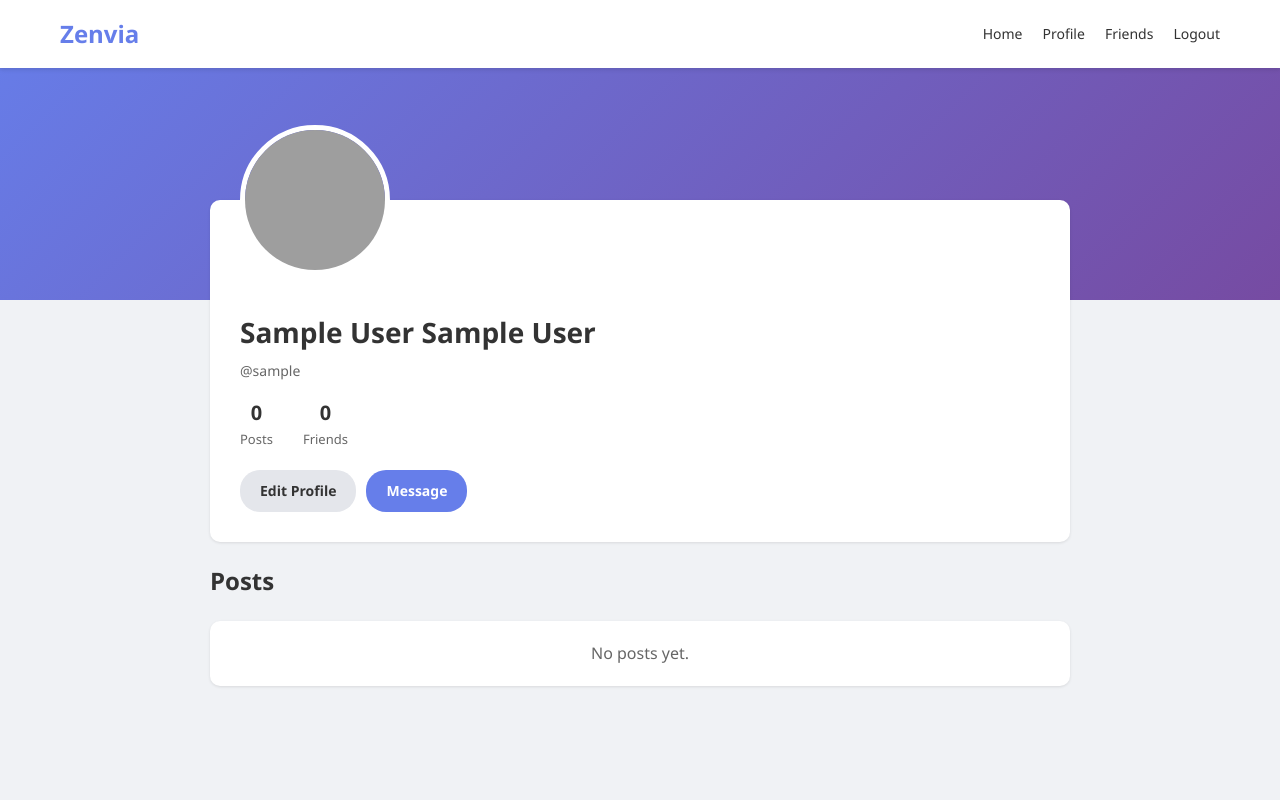
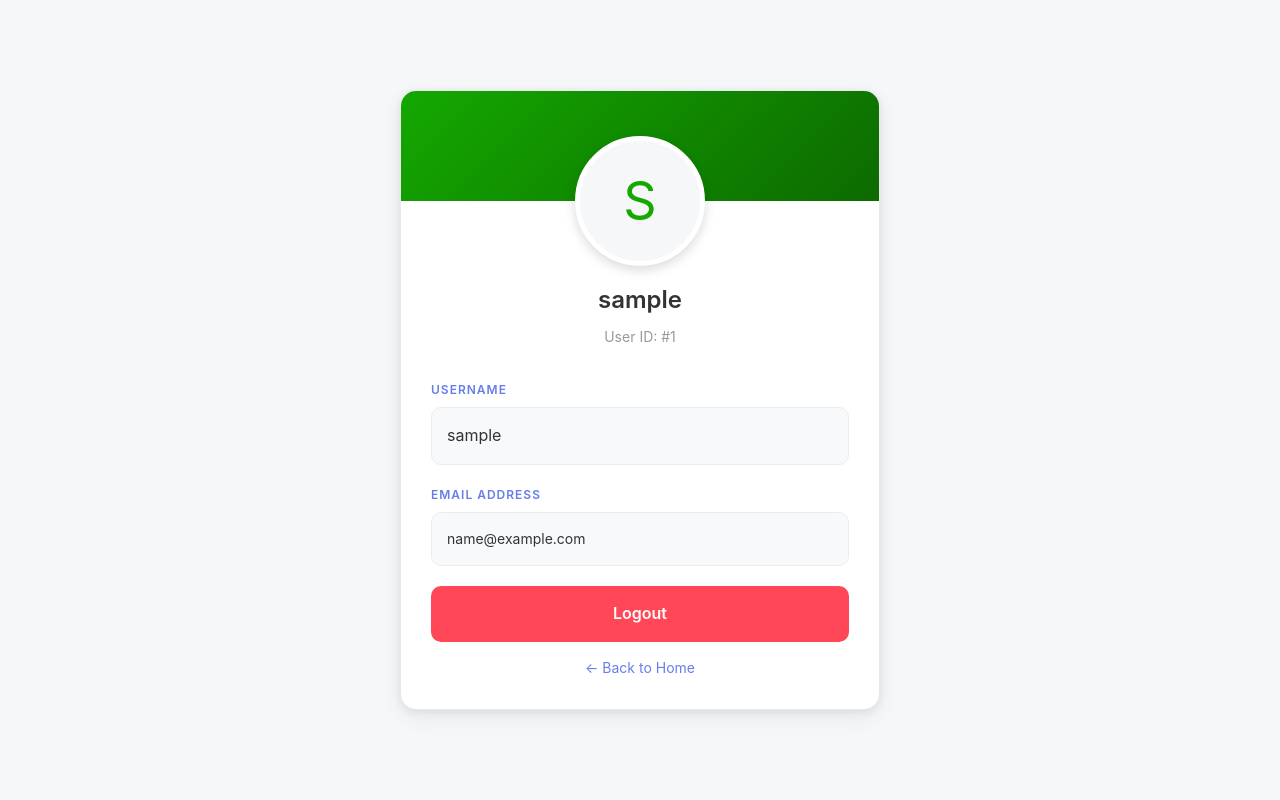
Before and after one commit to Tesfaye-kel/zenvia, a PHP site: page /profile.php in a window 1280 px wide. Run offline with PHP 8.4, Linux system fonts and the light colour scheme; the visitor is signed in with stand-in values (Sample User, id 1); data that the repository does not hold is empty; grey boxes are pictures that could not be loaded.

Commit message:
improve ment of profile pic

```diff
--- a/Zenvia/css/style.css
+++ b/Zenvia/css/style.css
@@ -8,9 +8,9 @@
 }
 
 body {
-    font-family: 'Segoe UI', Tahoma, Geneva, Verdana, sans-serif;
-    background: #f0f2f5;
-    color: #333;
+    font-family: -apple-system, BlinkMacSystemFont, 'Segoe UI', Roboto, Oxygen, Ubuntu, Cantarell, sans-serif;
+    background: #f5f7f9;
+    color: #2d3b45;
     line-height: 1.6;
 }
 
@@ -45,14 +45,15 @@ img {
 }
 
 .logo {
-    font-size: 28px;
-    font-weight: bold;
-    color: #667eea;
+    font-size: 26px;
+    font-weight: 700;
+    color: #14a800;
     text-decoration: none;
+    letter-spacing: -0.5px;
 }
 
 .logo:hover {
-    color: #5568d3;
+    color: #108a00;
 }
 
 .header-search {
@@ -82,7 +86,7 @@ img {
 }
 
 .header-nav a {
-    color: #333;
+    color: #6b7785;
     text-decoration: none;
     font-size: 14px;
     font-weight: 500;
@@ -175,54 +188,59 @@ img {
     min-height: 100px;
 }
 
-/* Buttons */
+/* Buttons - Upwork Style */
 .btn {
-    padding: 10px 20px;
-    border-radius: 5px;
+    padding: 12px 24px;
+    border-radius: 8px;
     font-size: 14px;
     font-weight: 600;
     cursor: pointer;
-    transition: all 0.2s;
+    transition: all 0.2s ease;
     border: none;
     display: inline-block;
     text-align: center;
 }
 
 .btn-primary {
-    background: #667eea;
+    background: #14a800;
     color: white;
 }
 
 .btn-primary:hover {
-    background: #5568d3;
+    background: #108a00;
     transform: translateY(-1px);
+    box-shadow: 0 4px 12px rgba(20, 168, 0, 0.25);
 }
 
 .btn-secondary {
-    background: #e4e6eb;
-    color: #333;
+    background: #f5f7f9;
+    color: #2d3b45;
+    border: 1px solid #d4d7db;
 }
 
 .btn-secondary:hover {
-    background: #d8dadf;
+    background: #efeff0;
+    border-color: #b5b8bc;
 }
 
 .btn-danger {
-    background: #ffebee;
+    background: #fdf2f2;
     color: #c62828;
+    border: 1px solid #ffcdd2;
 }
 
 .btn-danger:hover {
-    background: #ffcdd2;
+    background: #ffebee;
 }
 
 .btn-success {
-    background: #e8f5e9;
-    color: #2e7d32;
+    background: #f0fdf4;
+    color: #16a34a;
+    border: 1px solid #bbf7d0;
 }
 
 .btn-success:hover {
-    background: #c8e6c9;
+    background: #dcfce7;
 }
 
 .btn-block {
@@ -258,11 +276,12 @@ img {
 
 /* Post Styles */
 .post {
-    background: white;
-    border-radius: 10px;
-    padding: 20px;
+    background: #ffffff;
+    border-radius: 12px;
+    padding: 24px;
     margin-bottom: 20px;
-    box-shadow: 0 1px 3px rgba(0, 0, 0, 0.1);
+    box-shadow: 0 1px 3px rgba(0, 0, 0, 0.04), 0 4px 12px rgba(0, 0, 0, 0.03);
+    border: 1px solid #e8e9eb;
 }
 
 .post-header {
--- /dev/null
+++ b/Zenvia/includes/db.php
@@ -0,0 +1,25 @@
+<?php
+/**
+ * Database Connection using PDO
+ * Provides secure database connection with prepared statements support
+ */
+
+$host = "localhost";
+$user = "root";
+$pass = "";
+$dbname = "zenvia";
+
+try {
+    // Create PDO connection
+    $conn = new PDO("mysql:host=$host;dbname=$dbname;charset=utf8mb4", $user, $pass);
+
+    // Set PDO error mode to exception
+    $conn->setAttribute(PDO::ATTR_ERRMODE, PDO::ERRMODE_EXCEPTION);
+
+    // Set default fetch mode to associative array
+    $conn->setAttribute(PDO::ATTR_DEFAULT_FETCH_MODE, PDO::FETCH_ASSOC);
+
+} catch (PDOException $e) {
+    die("Connection failed: " . $e->getMessage());
+}
+?>
--- a/Zenvia/profile.php
+++ b/Zenvia/profile.php
@@ -1,8 +1,10 @@
 <?php
 session_start();
-require_once 'includes/config.php';
 
-// Check if user is logged in
+// Include PDO database connection
+require_once 'includes/db.php';
+
+// Check if user is logged in (session-based)
 if (!isset($_SESSION['user_id'])) {
     header("Location: login.php");
     exit();
@@ -10,47 +12,16 @@ if (!isset($_SESSION['user_id'])) {
 
 $user_id = $_SESSION['user_id'];
 
-// Get profile user_id from URL
-$profile_id = isset($_GET['id']) ? $_GET['id'] : $user_id;
+// Fetch currently logged-in user's data using PDO with prepared statement
+$stmt = $conn->prepare("SELECT username, email, profile_pic, first_name, last_name FROM users WHERE id = ?");
+$stmt->execute([$user_id]);
+$user = $stmt->fetch();
 
-// Get profile user info
-$stmt = $conn->prepare("SELECT * FROM users WHERE id = ?");
-$stmt->bind_param("i", $profile_id);
-$stmt->execute();
-$profile_result = $stmt->get_result();
-$profile_user = $profile_result->fetch_assoc();
-$stmt->close();
-
-if (!$profile_user) {
-    header("Location: index.php");
+// If user not found, redirect to login
+if (!$user) {
+    session_destroy();
+    header("Location: login.php");
     exit();
-}
-
-// Get user's posts
-$stmt = $conn->prepare("SELECT * FROM posts WHERE user_id = ? ORDER BY created_at DESC");
-$stmt->bind_param("i", $profile_id);
-$stmt->execute();
-$posts_result = $stmt->get_result();
-$posts = $posts_result->fetch_all(MYSQLI_ASSOC);
-$stmt->close();
-
-// Get friend count
-$stmt = $conn->prepare("SELECT COUNT(*) as friend_count FROM friends WHERE (user_id = ? OR friend_id = ?) AND status = 'accepted'");
-$stmt->bind_param("ii", $profile_id, $profile_id);
-$stmt->execute();
-$friend_count_result = $stmt->get_result();
-$friend_count = $friend_count_result->fetch_assoc()['friend_count'];
-$stmt->close();
-
-// Check if they are friends
-$is_friend = false;
-if ($profile_id != $user_id) {
-    $stmt = $conn->prepare("SELECT id FROM friends WHERE (user_id = ? AND friend_id = ?) OR (user_id = ? AND friend_id = ?) AND status = 'accepted'");
-    $stmt->bind_param("iiii", $user_id, $profile_id, $profile_id, $user_id);
-    $stmt->execute();
-    $is_friend_result = $stmt->get_result();
-    $is_friend = $is_friend_result->num_rows > 0;
-    $stmt->close();
 }
 ?>
 
@@ -59,279 +30,243 @@ if ($profile_id != $user_id) {
 <head>
     <meta charset="UTF-8">
     <meta name="viewport" content="width=device-width, initial-scale=1.0">
-    <title><?php echo htmlspecialchars($profile_user['first_name'] . ' ' . $profile_user['last_name']); ?> - Zenvia</title>
+    <title>My Profile - Zenvia</title>
     <link rel="stylesheet" href="css/style.css">
     <link rel="stylesheet" href="css/responsive.css">
-    <link rel="icon" href="images/logo.png" type="image/png">
     <style>
-        * { margin: 0; padding: 0; box-sizing: border-box; }
-        body { font-family: 'Segoe UI', Tahoma, Geneva, Verdana, sans-serif; background: #f0f2f5; }
-
-        .header {
-            background: white;
-            box-shadow: 0 2px 4px rgba(0, 0, 0, 0.1);
-            position: fixed;
-            top: 0;
-            left: 0;
-            right: 0;
-            z-index: 1000;
+        * {
+            margin: 0;
+            padding: 0;
+            box-sizing: border-box;
         }
 
-        .header-content {
-            max-width: 1200px;
-            margin: 0 auto;
-            padding: 15px 20px;
+        body {
+            font-family: -apple-system, BlinkMacSystemFont, 'Segoe UI', Roboto, Oxygen, Ubuntu, Cantarell, sans-serif;
+            background: #f5f7f9;
+            min-height: 100vh;
             display: flex;
-            justify-content: space-between;
+            justify-content: center;
             align-items: center;
+            padding: 20px;
         }
 
-        .logo { font-size: 24px; font-weight: bold; color: #667eea; text-decoration: none; }
+        .profile-card {
+            background: #ffffff;
+            border-radius: 16px;
+            box-shadow: 0 2px 8px rgba(0, 0, 0, 0.08), 0 8px 24px rgba(0, 0, 0, 0.06);
+            width: 100%;
+            max-width: 480px;
+            overflow: hidden;
+            border: 1px solid #e8e9eb;
+        }
 
-        .header-nav { display: flex; gap: 20px; }
-        .header-nav a { color: #333; text-decoration: none; font-size: 14px; }
-
-        .profile-cover {
-            height: 300px;
-            background: linear-gradient(135deg, #667eea 0%, #764ba2 100%);
+        .profile-header {
+            background: linear-gradient(135deg, #14a800 0%, #0d6a00 100%);
+            padding: 40px 30px 70px;
+            text-align: center;
             position: relative;
         }
 
-        .profile-container {
-            max-width: 900px;
+        .profile-avatar {
+            width: 130px;
+            height: 130px;
+            border-radius: 50%;
+            border: 5px solid #ffffff;
+            background: #f5f7f9;
+            display: flex;
+            align-items: center;
+            justify-content: center;
             margin: 0 auto;
-            padding: 0 20px;
+            position: absolute;
+            left: 50%;
+            transform: translateX(-50%);
+            bottom: -65px;
+            font-size: 52px;
+            color: #14a800;
+            box-shadow: 0 4px 12px rgba(0, 0, 0, 0.15);
         }
 
-        .profile-info {
-            background: white;
-            border-radius: 10px;
-            padding: 30px;
-            margin-top: -100px;
-            position: relative;
-            box-shadow: 0 1px 3px rgba(0, 0, 0, 0.1);
+        .profile-body {
+            padding: 80px 30px 30px;
         }
 
-        .profile-avatar {
-            width: 150px;
-            height: 150px;
-            border-radius: 50%;
-            border: 5px solid white;
-            object-fit: cover;
-            position: absolute;
-            top: -75px;
-            left: 30px;
+        .profile-title {
+            text-align: center;
+            margin-bottom: 30px;
         }
 
-        .profile-details {
-            padding-top: 80px;
-        }
-
-        .profile-name {
-            font-size: 28px;
+        .profile-title h1 {
             color: #333;
+            font-size: 24px;
+            font-weight: 600;
             margin-bottom: 5px;
         }
 
-        .profile-username {
-            color: #666;
+        .profile-title .user-id {
+            color: #999;
             font-size: 14px;
-            margin-bottom: 15px;
         }
 
-        .profile-bio {
-            color: #333;
-            margin-bottom: 15px;
-            line-height: 1.5;
-        }
-
-        .profile-stats {
-            display: flex;
-            gap: 30px;
+        .info-group {
             margin-bottom: 20px;
         }
 
-        .profile-stat {
-            text-align: center;
+        .info-label {
+            display: block;
+            color: #667eea;
+            font-size: 12px;
+            font-weight: 600;
+            text-transform: uppercase;
+            letter-spacing: 1px;
+            margin-bottom: 8px;
         }
 
-        .profile-stat-count {
-            font-size: 20px;
-            font-weight: bold;
+        .info-value {
+            background: #f8f9fa;
+            border: 1px solid #e9ecef;
+            border-radius: 10px;
+            padding: 15px;
             color: #333;
+            font-size: 16px;
         }
 
-        .profile-stat-label {
-            font-size: 13px;
-            color: #666;
+        .info-value.email {
+            font-size: 14px;
         }
 
-        .profile-actions {
-            display: flex;
-            gap: 10px;
-        }
-
-        .btn {
-            padding: 10px 20px;
-            border-radius: 20px;
+        .logout-btn {
+            display: block;
+            width: 100%;
+            background: #ff4757;
+            color: white;
+            border: none;
+            padding: 15px;
+            border-radius: 10px;
+            font-size: 16px;
             font-weight: 600;
             cursor: pointer;
             text-decoration: none;
-            display: inline-block;
+            text-align: center;
+            margin-top: 20px;
+            transition: background 0.3s ease, transform 0.2s ease;
         }
 
-        .btn-primary {
-            background: #667eea;
-            color: white;
-            border: none;
+        .logout-btn:hover {
+            background: #ff6b7a;
+            transform: translateY(-2px);
         }
 
-        .btn-secondary {
-            background: #e4e6eb;
-            color: #333;
-            border: none;
+        .home-link {
+            display: block;
+            text-align: center;
+            color: #667eea;
+            text-decoration: none;
+            margin-top: 15px;
+            font-size: 14px;
         }
 
-        .posts-section {
-            margin-top: 20px;
+        .home-link:hover {
+            text-decoration: underline;
         }
 
-        .post {
-            background: white;
-            border-radius: 10px;
-            padding: 20px;
-            margin-bottom: 20px;
-            box-shadow: 0 1px 3px rgba(0, 0, 0, 0.1);
+        /* Responsive Design */
+        @media (max-width: 480px) {
+            body {
+                padding: 15px;
+            }
+
+            .profile-card {
+                border-radius: 15px;
+            }
+
+            .profile-header {
+                padding: 30px 20px 50px;
+            }
+
+            .profile-avatar {
+                width: 100px;
+                height: 100px;
+                bottom: -50px;
+                font-size: 40px;
+            }
+
+            .profile-body {
+                padding: 60px 20px 20px;
+            }
+
+            .profile-title h1 {
+                font-size: 20px;
+            }
+
+            .info-value {
+                padding: 12px;
+                font-size: 14px;
+            }
+
+            .info-value.email {
+                font-size: 13px;
+            }
+
+            .logout-btn {
+                padding: 12px;
+                font-size: 14px;
+            }
         }
 
-        .post-header {
-            display: flex;
-            align-items: center;
-            gap: 12px;
-            margin-bottom: 15px;
-        }
+        @media (max-width: 320px) {
+            .profile-avatar {
+                width: 80px;
+                height: 80px;
+                bottom: -40px;
+                font-size: 32px;
+            }
 
-        .post-avatar {
-            width: 40px;
-            height: 40px;
-            border-radius: 50%;
-            object-fit: cover;
-        }
-
-        .post-user-info h4 { font-size: 15px; color: #333; }
-        .post-user-info span { font-size: 12px; color: #666; }
-
-        .post-content { margin-bottom: 15px; line-height: 1.5; color: #333; }
-
-        .post-image { width: 100%; border-radius: 8px; margin-bottom: 15px; }
-
-        .post-actions {
-            display: flex;
-            gap: 20px;
-            padding-top: 15px;
-            border-top: 1px solid #eee;
-        }
-
-        .post-action {
-            display: flex;
-            align-items: center;
-            gap: 5px;
-            color: #666;
-            cursor: pointer;
-            font-size: 14px;
-            background: none;
-            border: none;
+            .profile-body {
+                padding: 50px 15px 15px;
+            }
         }
     </style>
 </head>
 <body>
-    <header class="header">
-        <div class="header-content">
-            <a href="index.php" class="logo">Zenvia</a>
-            <nav class="header-nav">
-                <a href="index.php">Home</a>
-                <a href="profile.php">Profile</a>
-                <a href="friends.php">Friends</a>
-                <a href="logout.php">Logout</a>
-            </nav>
-        </div>
-    </header>
-
-    <div class="profile-cover"></div>
-
-    <div class="profile-container">
-        <div class="profile-info">
-            <img src="images/profile_pics/<?php echo htmlspecialchars($profile_user['profile_pic']); ?>" alt="Profile" class="profile-avatar">
-
-            <div class="profile-details">
-                <h1 class="profile-name"><?php echo htmlspecialchars($profile_user['first_name'] . ' ' . $profile_user['last_name']); ?></h1>
-                <p class="profile-username">@<?php echo htmlspecialchars($profile_user['username']); ?></p>
-
-                <?php if (!empty($profile_user['bio'])): ?>
-                    <p class="profile-bio"><?php echo nl2br(htmlspecialchars($profile_user['bio'])); ?></p>
-                <?php endif; ?>
-
-                <div class="profile-stats">
-                    <div class="profile-stat">
-                        <div class="profile-stat-count"><?php echo count($posts); ?></div>
-                        <div class="profile-stat-label">Posts</div>
-                    </div>
-                    <div class="profile-stat">
-                        <div class="profile-stat-count"><?php echo $friend_count; ?></div>
-                        <div class="profile-stat-label">Friends</div>
-                    </div>
-                </div>
-
-                <div class="profile-actions">
-                    <?php if ($profile_id == $user_id): ?>
-                        <a href="edit-profile.php" class="btn btn-secondary">Edit Profile</a>
-                    <?php elseif ($is_friend): ?>
-                        <button class="btn btn-secondary">Friends</button>
-                    <?php else: ?>
-                        <button class="btn btn-primary" onclick="addFriend(<?php echo $profile_id; ?>)">Add Friend</button>
-                    <?php endif; ?>
-                    <a href="messages.php?id=<?php echo $profile_id; ?>" class="btn btn-primary">Message</a>
-                </div>
+    <div class="profile-card">
+        <div class="profile-header">
+            <div class="profile-avatar">
+                <?php
+                // Display profile picture or fallback to first letter of username
+                $profile_pic = !empty($user['profile_pic']) ? $user['profile_pic'] : '';
+                $upload_dir = dirname(__DIR__) . '/images/profile_pics/';
+                if (!empty($profile_pic) && file_exists($upload_dir . $profile_pic)) {
+                    echo '<img src="images/profile_pics/' . htmlspecialchars($profile_pic) . '" alt="Profile Picture" style="width:100%;height:100%;border-radius:50%;object-fit:cover;">';
+                } else {
+                    echo strtoupper(htmlspecialchars($user['username'][0]));
+                }
+                ?>
             </div>
         </div>
 
-        <div class="posts-section">
-            <h2 style="margin-bottom: 20px; color: #333;">Posts</h2>
+        <div class="profile-body">
+            <div class="profile-title">
+                <h1><?php echo htmlspecialchars($user['username']); ?></h1>
+                <span class="user-id">User ID: #<?php echo htmlspecialchars($user_id); ?></span>
+            </div>
 
-            <?php foreach ($posts as $post): ?>
-                <div class="post">
-                    <div class="post-header">
-                        <img src="images/profile_pics/<?php echo htmlspecialchars($profile_user['profile_pic']); ?>" alt="Profile" class="post-avatar">
-                        <div class="post-user-info">
-                            <h4><?php echo htmlspecialchars($profile_user['first_name'] . ' ' . $profile_user['last_name']); ?></h4>
-                            <span>@<?php echo htmlspecialchars($profile_user['username']); ?> • <?php echo date('M j, Y g:i A', strtotime($post['created_at'])); ?></span>
-                        </div>
-                    </div>
+            <div class="info-group">
+                <label class="info-label">Username</label>
+                <div class="info-value">
+                    <?php echo htmlspecialchars($user['username']); ?>
+                </div>
+            </div>
 
-                    <?php if (!empty($post['content'])): ?>
-                        <p class="post-content"><?php echo nl2br(htmlspecialchars($post['content'])); ?></p>
-                    <?php endif; ?>
+            <div class="info-group">
+                <label class="info-label">Email Address</label>
+                <div class="info-value email">
+                    <?php echo htmlspecialchars($user['email']); ?>
+                </div>
+            </div>
 
-                    <?php if (!empty($post['image'])): ?>
-                        <img src="images/post_images/<?php echo htmlspecialchars($post['image']); ?>" alt="Post image" class="post-image">
-                    <?php endif; ?>
-
-                    <div class="post-actions">
-                        <button class="post-action">❤️ Like</button>
-                        <button class="post-action">💬 Comment</button>
-                        <button class="post-action">🔗 Share</button>
-                    </div>
-                </div>
-            <?php endforeach; ?>
-
-            <?php if (empty($posts)): ?>
-                <div class="post">
-                    <p style="text-align: center; color: #666;">No posts yet.</p>
-                </div>
-            <?php endif; ?>
+            <a href="logout.php" class="logout-btn">Logout</a>
+            <a href="index.php" class="home-link">← Back to Home</a>
         </div>
     </div>
-
-    <script src="js/main.js"></script>
 </body>
 </html>
```
Also changed, not shown: other parts of Zenvia/css/style.css (+110 -86 lines), Zenvia/edit-profile.php (+17 -2 lines), Zenvia/index.php (+5 -2 lines), Zenvia/images/tesfish.jpg (added).
